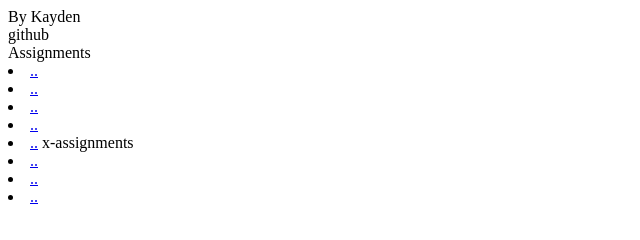
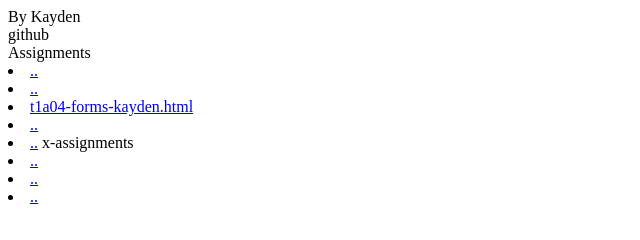
Before and after one commit to kaydenboyd12/gamedev2024, a plain HTML site: page public/index.html in a window 1280 px wide. Shown: the whole page, without its empty margins (0-640 px from the left). Drawn offline with Linux system fonts and the light colour scheme.

Commit message:
Update index.html

```diff
--- a/public/index.html
+++ b/public/index.html
@@ -11,7 +11,7 @@ Assignments<br>
 
 <li><a href=".html">..</a>
 <li><a href=".html">..</a>
-<li><a href=".html">..</a>
+<li><a href="t1a04-forms-kayden.html">t1a04-forms-kayden.html</a>
 <li><a href=".html">..</a>
 <li><a href=".html">..</a>
 
```
